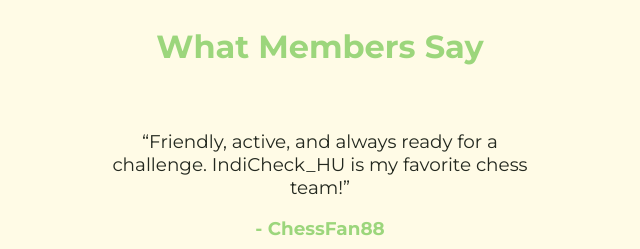
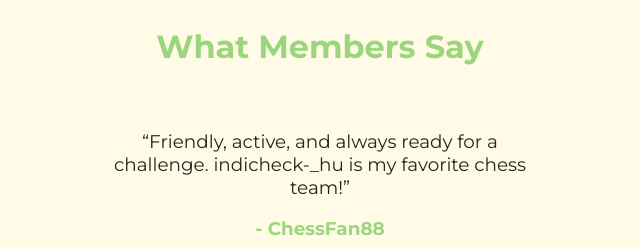
Before and after one commit to AshwinIsHappy/indicheck-_hu, a plain HTML site: page index.html in a window 1280 px wide. Shown: the part 2119-2368 px from the top of the page, 320-960 px from the left. Drawn offline with nearby package versions, Linux system fonts and the light colour scheme.

Commit message:
Update index.html

```diff
--- a/index.html
+++ b/index.html
@@ -102,7 +102,7 @@
     <h2>What Members Say</h2>
     <div class="carousel">
       <div class="testimonial active">
-        <p>“Friendly, active, and always ready for a challenge. IndiCheck_HU is my favorite chess team!”</p>
+        <p>“Friendly, active, and always ready for a challenge. indicheck-_hu is my favorite chess team!”</p>
         <span>- ChessFan88</span>
       </div>
       <div class="testimonial">
```
